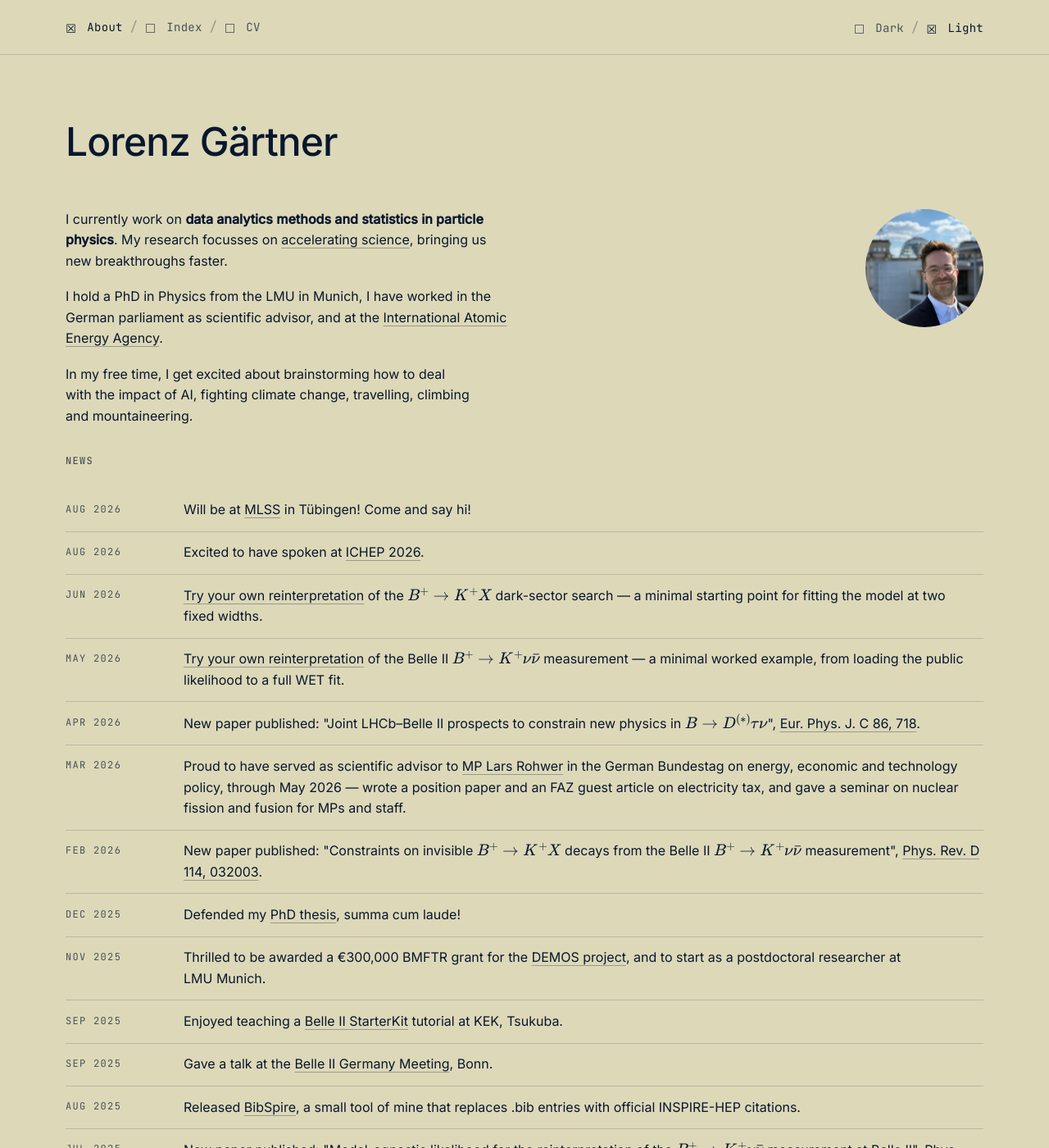
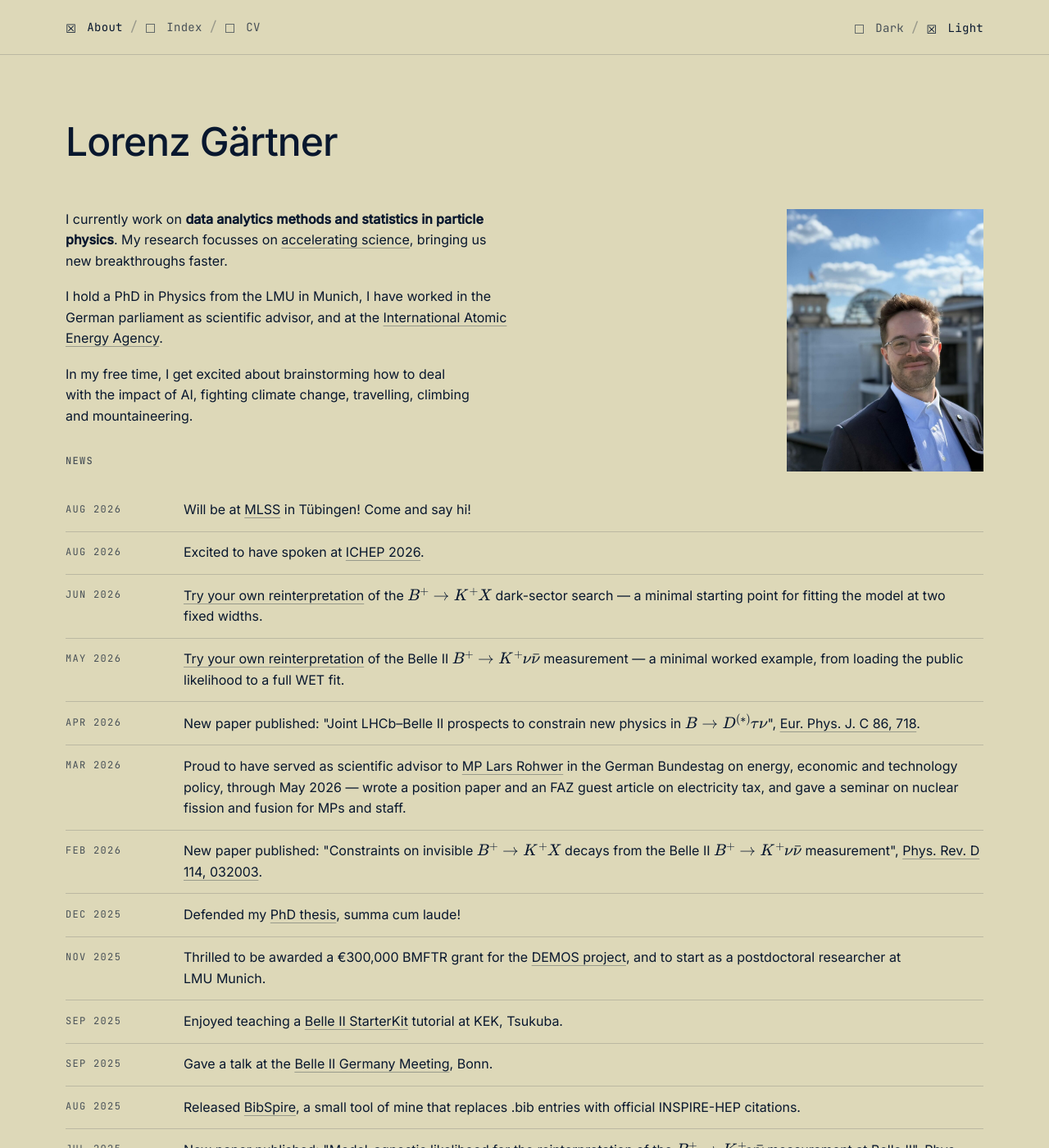
Before and after one commit to lorenzennio/lorenzennio.github.io, a Jekyll site: the page built from _pages/about.md, in a window 1280 px wide and 1400 px high. Shown: the whole window at 82% size. Built offline with Jekyll 4.4.1, drawn with Linux system fonts in a browser that asks for light colours; formulas are drawn with MathJax 3.

Commit message:
Show the portrait as a tall uncropped rectangle
Replaces the small round avatar beside the intro. The photograph has a
setting -- the Reichstag dome and the sky behind the subject, on the roof of
the building the Bundestag role refers to -- and both a circle and a square
crop threw it away.

- Native 3:4, no crop, sharp corners, clamp(9rem, 20vw, 15rem) wide with the
  height left to the intrinsic ratio, so replacing the file needs no CSS
  change. Still floated right, so News keeps the full page width beneath it.
- Serves a 900x1200 derivative (87 KB) instead of the 3024x4032 original
  (502 KB) for a slot at most 240 px wide. The original stays in the repo as
  the source; site.author.avatar points at the derivative.
- width/height on the tag reserve the correct box before the image loads.
- Below 46rem it stops floating and stacks above the text at a fixed 12rem.

Co-Authored-By: Claude Opus 5 <noreply@anthropic.com>
Claude-Session: https://claude.ai/code/session_01AqdEaH4wiSE8Ua5hvW1jRX

```diff
--- a/_config.yml
+++ b/_config.yml
@@ -55,7 +55,7 @@ analytics:
 # Site Author
 author:
   name             : *name # *name is a YAML reference pointing to the &anchor earlier
-  avatar           : "/assets/images/port.jpg"
+  avatar           : "/assets/images/port-900.jpg" # 900x1200 derivative of port.jpg
   bio              : "**Physicist** working on high energy physics, machine learning, emerging tech. Experience in energy and policy."
   location         : "Munich, Germany"
   links:
--- a/_layouts/page.html
+++ b/_layouts/page.html
@@ -15,7 +15,7 @@ layout: default
 <div class="page-body">
   {%- if page.portrait %}
     <img class="portrait" src="{{ site.author.avatar | relative_url }}"
-         alt="{{ site.author.name }}" width="150" height="150">
+         alt="{{ site.author.name }}" width="900" height="1200">
   {% endif -%}
 
   <div class="prose{% if page.wide %} prose--wide{% endif %}">
--- a/assets/css/main.scss
+++ b/assets/css/main.scss
@@ -602,13 +602,15 @@ a:hover { text-decoration-color: var(--accent); }
   margin-top: 2rem;
 }
 
+/* The photograph at its native 3:4, uncropped -- the Reichstag dome and the
+   sky behind the subject are the reason the picture is worth showing, and a
+   square or circular crop throws both away. Height comes from the intrinsic
+   ratio, so there is nothing to keep in sync if the file is replaced. */
 .portrait {
   float: right;
   margin-left: 2.5rem;
-  width: clamp(5rem, 14vw, 9rem);
-  height: clamp(5rem, 14vw, 9rem);
-  object-fit: cover;
-  border-radius: 50%;
+  width: clamp(9rem, 20vw, 15rem);
+  height: auto;
 }
 
 /* CV embed */
@@ -698,7 +700,8 @@ a:hover { text-decoration-color: var(--accent); }
      stacks above it (it already comes first in source order). */
   .portrait {
     float: none;
-    margin: 0 0 1.75rem;
+    width: 12rem;
+    margin: 0 0 2rem;
   }
 
   .index__search { flex: 1 1 100%; }
```
Also changed, not shown: assets/images/port-900.jpg (added).
